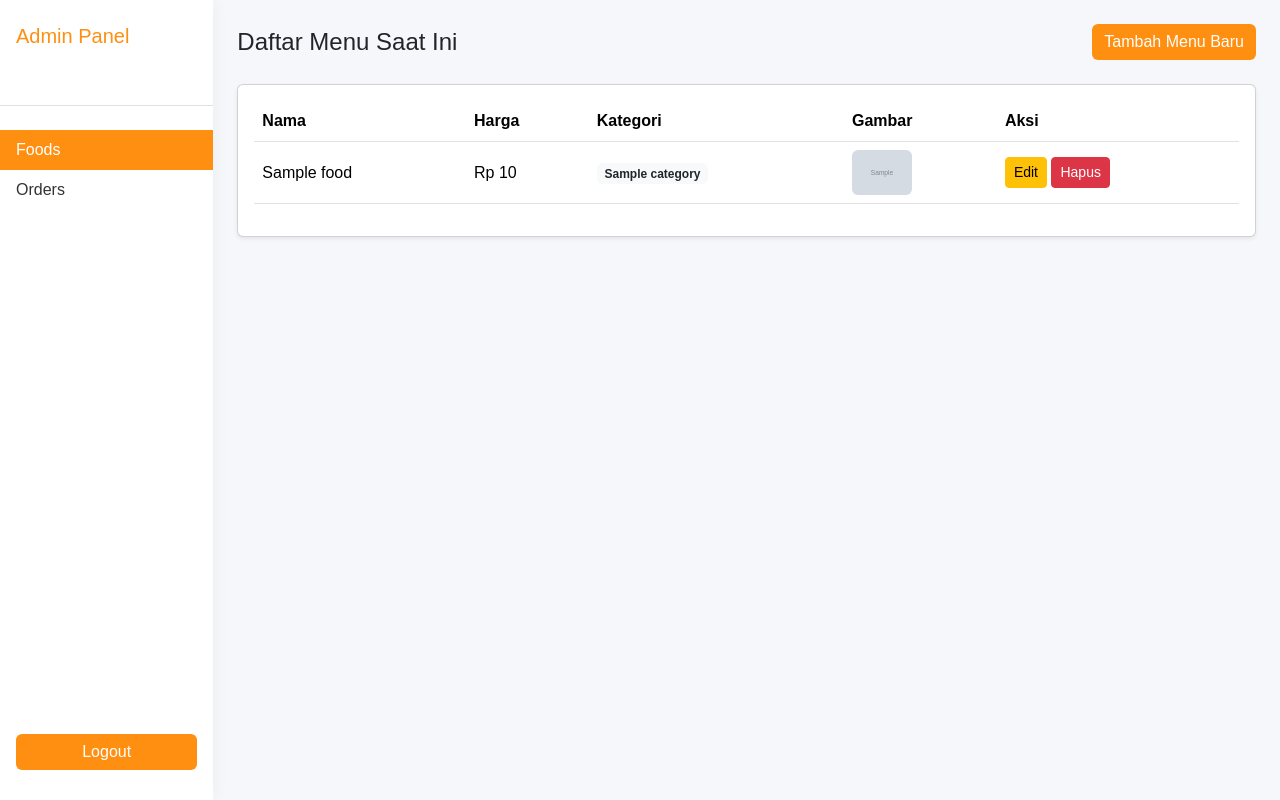
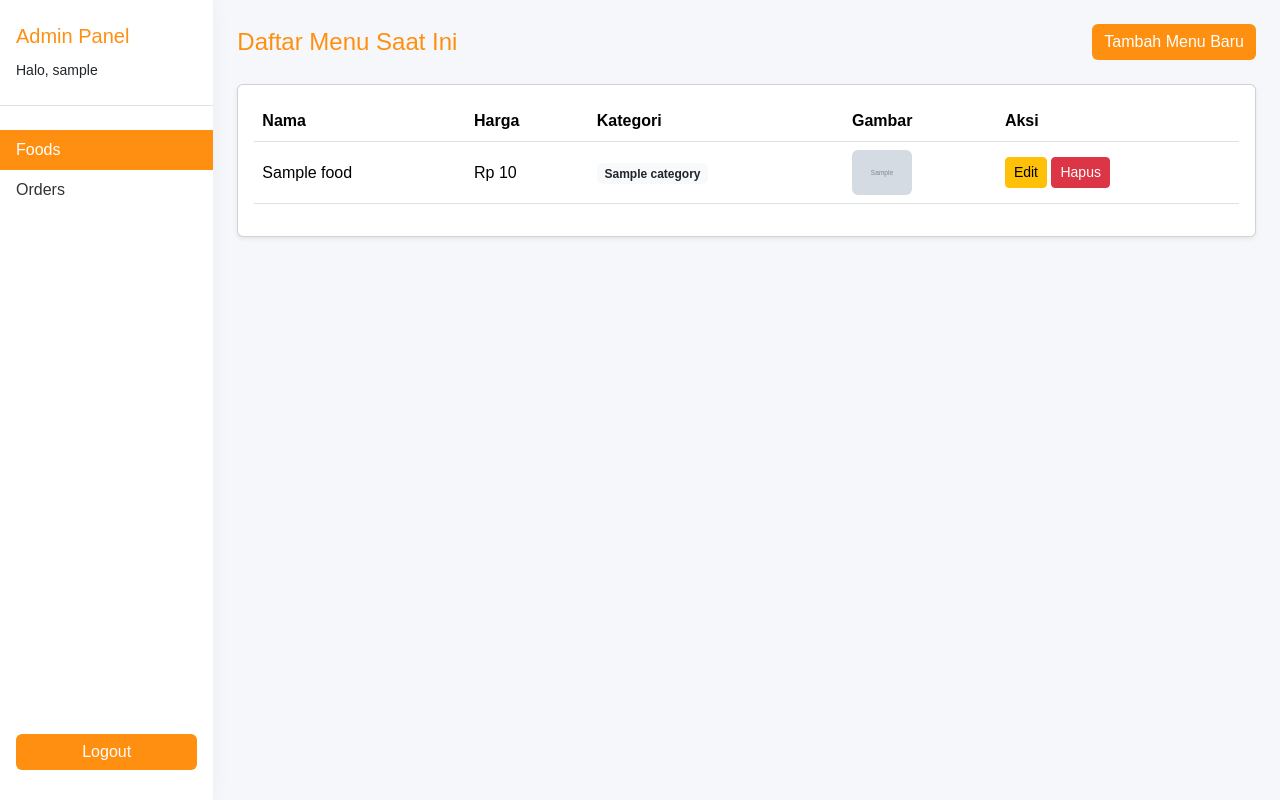
Before and after one commit to Obiwannn11/food-app-bdnr, a Flask app: page /admin/dashboard in a window 1280 px wide. Run offline with Flask 3, Linux system fonts and the light colour scheme; the visitor is signed in with stand-in values (Sample User, id 1); grey boxes marked "Sample" are stand-in pictures; a database or web service that is not in the repository returns one stand-in record (values such as "Sample title").

Commit message:
menambahkan class color baru, dan memperbaiki jenis  notifications menjadi alert-warning

```diff
--- a/templates/layout_admin.html
+++ b/templates/layout_admin.html
@@ -15,6 +15,7 @@
     .brand-color { color: #ff8f10; }
     .btn-brand { background: #ff8f10; color: #fff; border: none; }
     .btn-brand:hover { background: #ff8f10; color: #fff; }
+    .brand-2 { color: #ff8f10}
   </style>
   {% block head %}{% endblock %}
 </head>
@@ -25,7 +26,7 @@
     <nav class="col-md-2 d-none d-md-block sidebar position-fixed bg-black-brand p-0">
       <div class="py-4 px-3 mb-4 border-bottom d-flex flex-column align-items-start gap-1">
         <h5 class="brand-color">Admin Panel</h5>
-        <div class="small text-white">Halo, {{ session['username'] }}</div>
+        <div class="small">Halo, {{ session['username'] }}</div>
       </div>
       <div class="nav flex-column">
         <a href="{{ url_for('admin_dashboard') }}" class="nav-link {% if request.endpoint == 'admin_dashboard' %}active{% endif %}">
@@ -43,7 +44,7 @@
     <main class="col-md-10 offset-md-2 px-4 py-4">
       {% with messages = get_flashed_messages() %}
         {% if messages %}
-          <div class="alert alert-info">{{ messages|join(', ') }}</div>
+          <div class="alert alert-warning">{{ messages|join(', ') }}</div>
         {% endif %}
       {% endwith %}
       {% block content %}{% endblock %}
```
